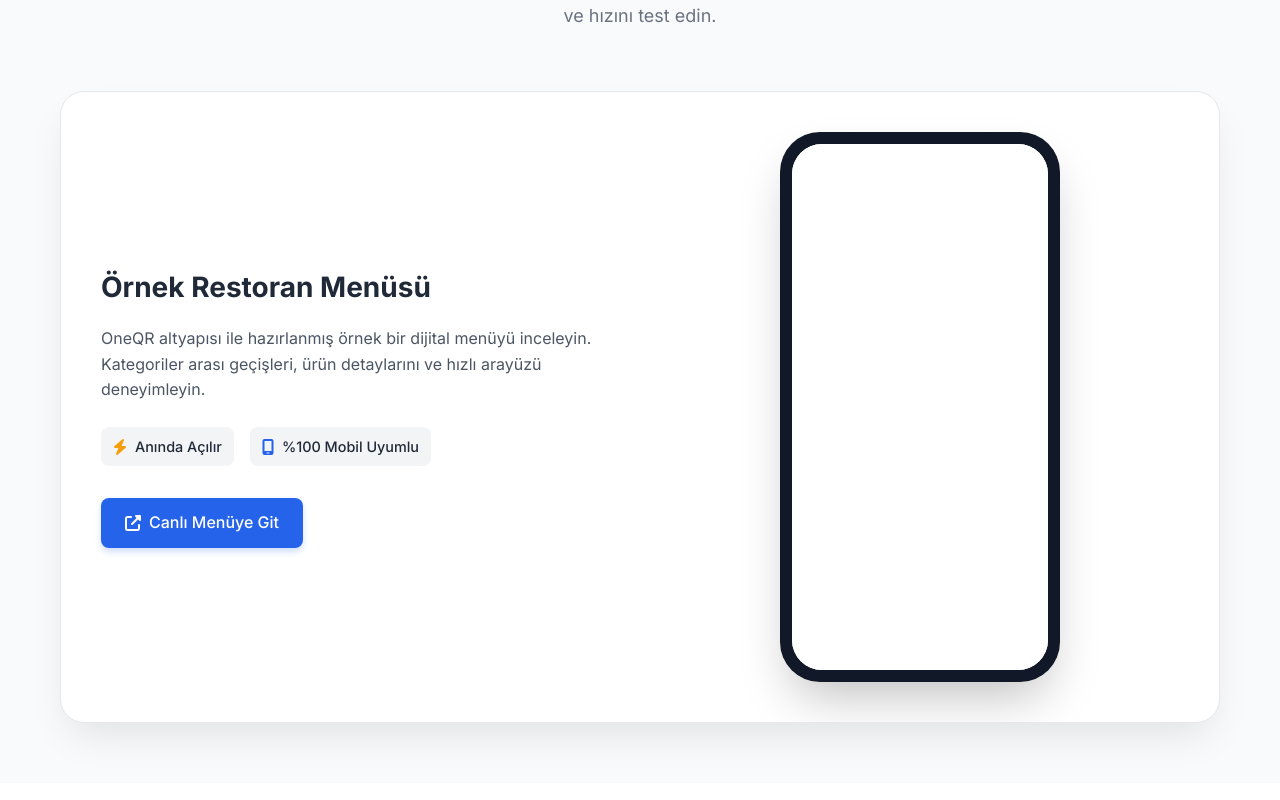
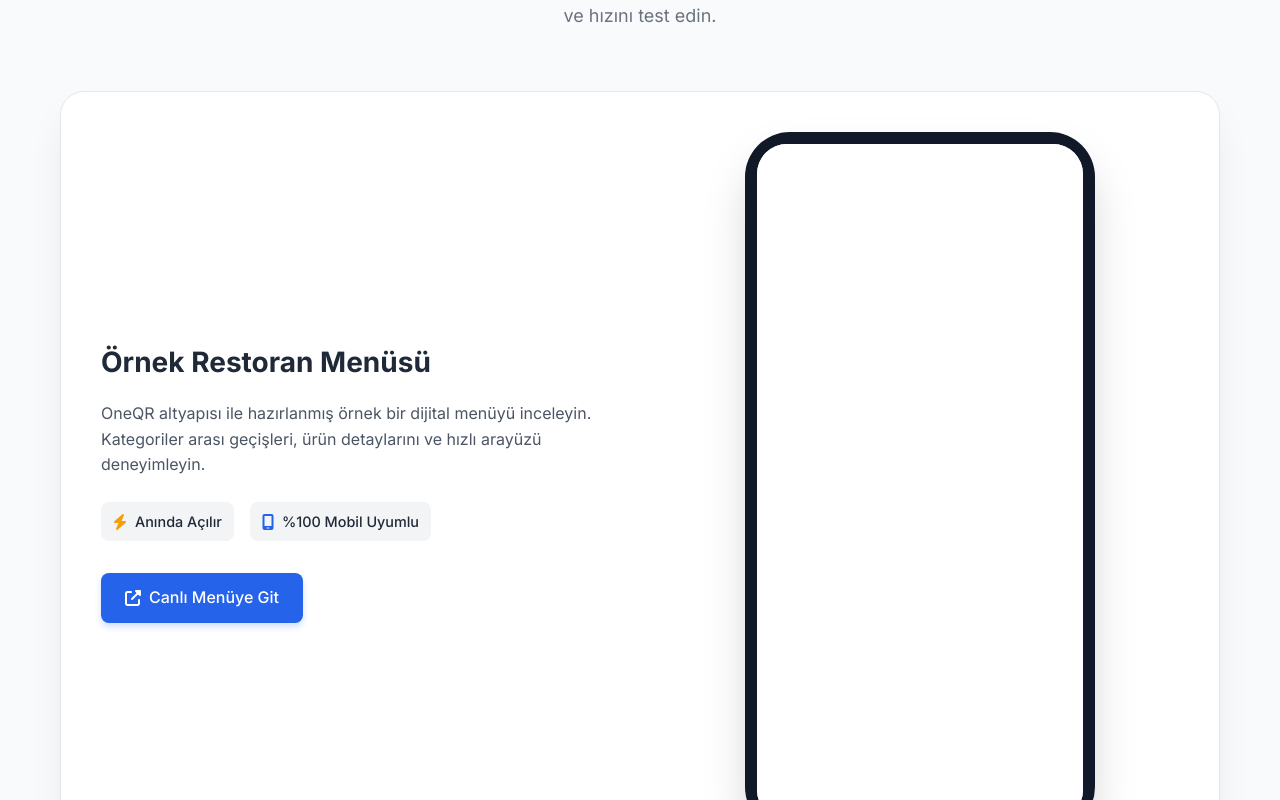
Before and after one commit to oneqrtr/OneQr, a Next.js app: page / in a window 1280 px wide. Shown: the part 960-1760 px from the top of the page. Built offline with nearby package versions, Linux system fonts and the light colour scheme.

Commit message:
Update page.tsx

```diff
--- a/src/app/page.tsx
+++ b/src/app/page.tsx
@@ -157,10 +157,10 @@ export default function Home() {
               <div style={{ flex: 1, minWidth: '280px', display: 'flex', justifyContent: 'center' }}>
                 {/* Mockup Frame */}
                 <div style={{
-                  width: '280px',
-                  height: '550px',
+                  width: '350px',
+                  height: '700px',
                   background: '#111827',
-                  borderRadius: '40px',
+                  borderRadius: '45px',
                   padding: '12px',
                   position: 'relative',
                   boxShadow: '0 25px 50px -12px rgba(0,0,0,0.25)'
```
